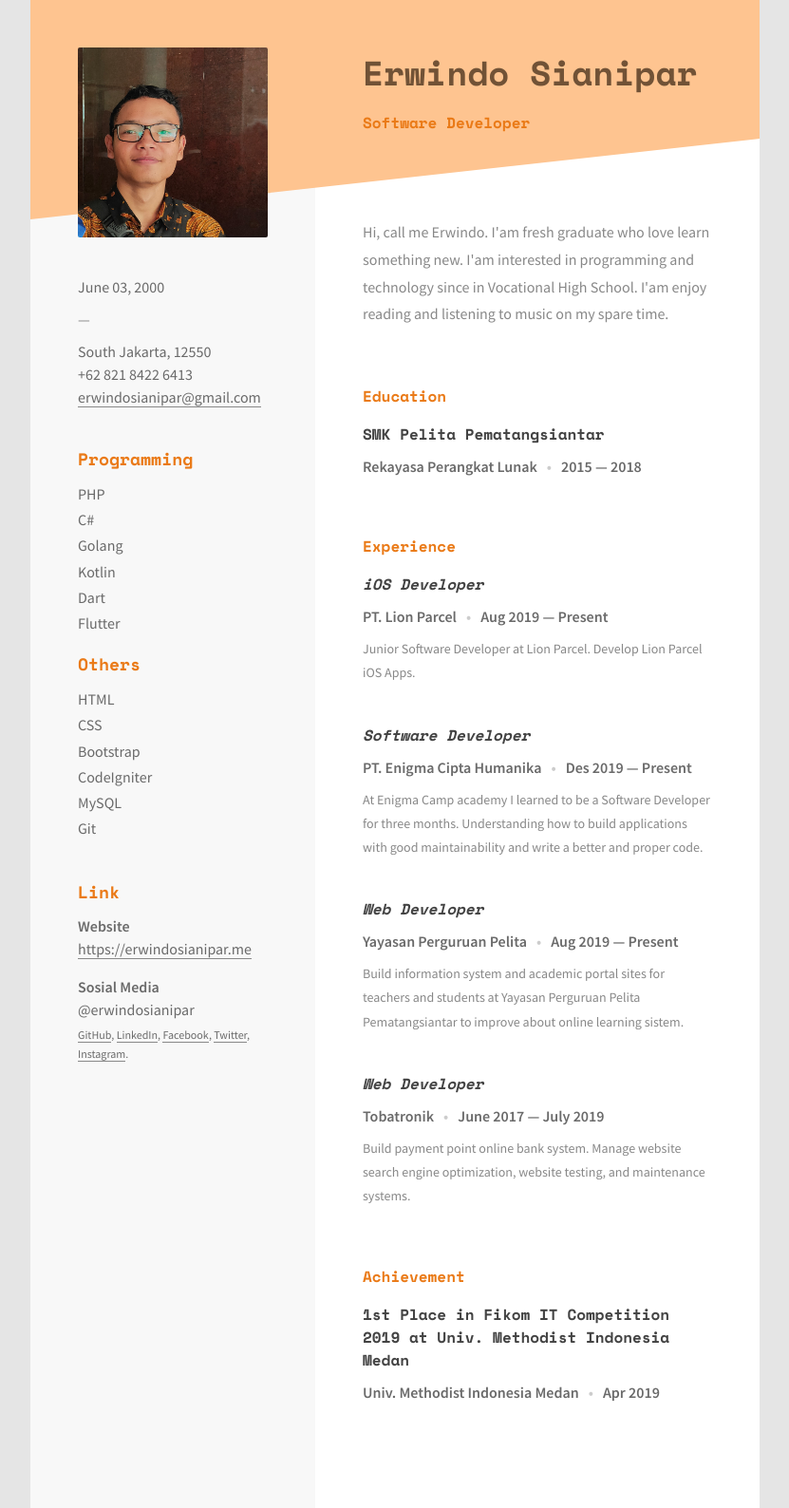
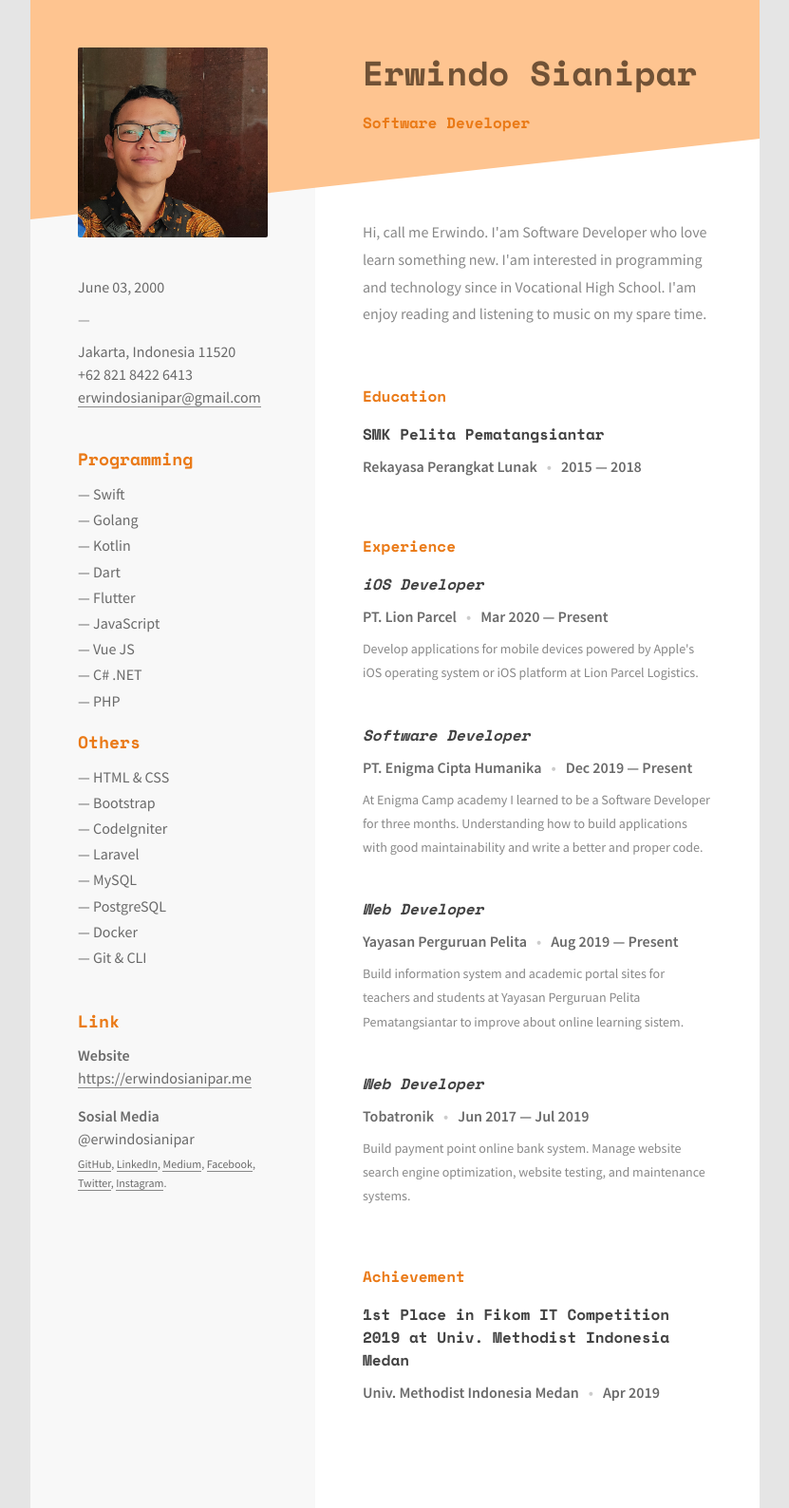
Before and after one commit to erwindosianipar/erwindosianipar.jekyll, a Jekyll site: the page resume/resume.html, which Jekyll copies as it is, in a window 1280 px wide. Shown: the whole page at 95% size, without its empty margins (224-1055 px from the left). Built offline with Jekyll 4.4.1, drawn with Linux system fonts in a browser that asks for light colours.

Commit message:
Improve job description and others at resume

```diff
--- a/resume/resume.html
+++ b/resume/resume.html
@@ -23,7 +23,7 @@
 			<p>
 			June 03, 2000<br>
 			<span class="divider">&mdash;</span><br>
-			South Jakarta, 12550<br>
+			Jakarta, Indonesia 11520<br>
 			+62 821 8422 6413<br>
 			<a href="mailto:erwindosianipar@gmail.com">erwindosianipar@gmail.com</a>
 			</p>
@@ -32,21 +32,26 @@
 		<div class="sidebar-item">
 			<h2>Programming</h2>
 			<ul>
-				<li>PHP</li>
-				<li>C#</li>
-				<li>Golang
+				<li>Swift</li>
+				<li>Golang</li>
 				<li>Kotlin</li>
 				<li>Dart</li>
 				<li>Flutter</li>
+				<li>JavaScript</li>
+				<li>Vue JS</li>
+				<li>C# .NET</li>
+				<li>PHP</li>
 			</ul>
 			<h2>Others</h2>
 			<ul>
-				<li>HTML</li>
-				<li>CSS</li>
+				<li>HTML & CSS</li>
 				<li>Bootstrap</li>
 				<li>CodeIgniter</li>
+				<li>Laravel</li>
 				<li>MySQL</li>
-				<li>Git</li>
+				<li>PostgreSQL</li>
+				<li>Docker</li>
+				<li>Git & CLI</li>
 			</ul>
 		</div>
 
@@ -63,6 +68,7 @@
 			<span class="help-text">
 				<a href="http://github.com/erwindosianipar">GitHub</a>,
 				<a href="http://www.linkedin.com/in/erwindosianipar">LinkedIn</a>,
+				<a href="http://medium.com/@erwindosianipar">Medium</a>,
 				<a href="http://www.facebook.com/erwindoosianipar">Facebook</a>,
 				<a href="http://twitter.com/erwindosianipar">Twitter</a>,
 				<a href="http://www.instagram.com/erwindosianipar">Instagram</a>.
@@ -74,7 +80,7 @@
 	<main class="main">
 		<article class="section">
 			<p class="section-bio">
-				Hi, call me Erwindo. I'am fresh graduate who love learn something new. I'am interested in programming and technology since in Vocational High School. I'am enjoy reading and listening to music on my spare time.
+				Hi, call me Erwindo. I'am Software Developer who love learn something new. I'am interested in programming and technology since in Vocational High School. I'am enjoy reading and listening to music on my spare time.
 			</p>
 		</article>
 
@@ -99,10 +105,10 @@
 				<div class="section-meta">
 					<p>PT. Lion Parcel</p>
 					<span class="divider">&bull;</span>
-					<p>Aug 2019 &mdash; Present</p>
+					<p>Mar 2020 &mdash; Present</p>
 				</div>
 				<p class="section-desc">
-					Junior Software Developer at Lion Parcel. Develop Lion Parcel iOS Apps.
+					Develop applications for mobile devices powered by Apple's iOS operating system or iOS platform at Lion Parcel Logistics.
 				</p>
 			</div>
 
@@ -111,7 +117,7 @@
 				<div class="section-meta">
 					<p>PT. Enigma Cipta Humanika</p>
 					<span class="divider">&bull;</span>
-					<p>Des 2019 &mdash; Present</p>
+					<p>Dec 2019 &mdash; Present</p>
 				</div>
 				<p class="section-desc">
 					At Enigma Camp academy I learned to be a Software Developer for three months. Understanding how to build applications with good maintainability and write a better and proper code.
@@ -135,7 +141,7 @@
 				<div class="section-meta">
 					<p>Tobatronik</p>
 					<span class="divider">&bull;</span>
-					<p>June 2017 &mdash; July 2019</p>
+					<p>Jun 2017 &mdash; Jul 2019</p>
 				</div>
 				<p class="section-desc">
 					Build payment point online bank system. Manage website search engine optimization, website testing, and maintenance systems.
```
Also changed, not shown: resume/style.css (+1 -1 lines).
